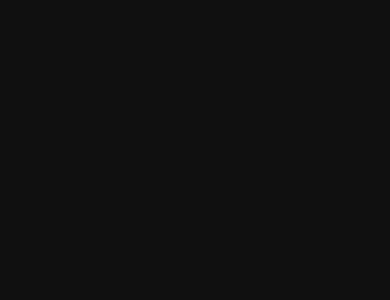
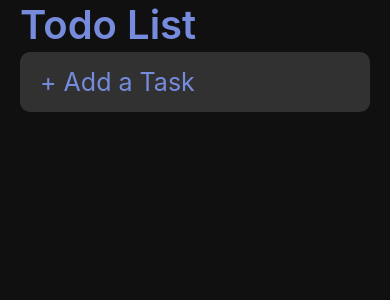
Before and after one commit to skylogin/study.react-native-todo, a React Native app: screen / in a window 390 px wide. Shown: the top 300 px of the page. Built offline with nearby package versions, Linux system fonts and the light colour scheme.

Commit message:
input 컴포넌트 키보드 추가

```diff
--- a/App.tsx
+++ b/App.tsx
@@ -1,21 +1,3 @@
-import React from 'react';
-import styled, { ThemeProvider } from 'styled-components/native';
+import App from './src/App';
 
-import { theme } from './src/theme';
-
-
-const Container = styled.View`
-  flex: 1;
-  background-color: ${({ theme: any }) => theme.background};
-  align-items: center;
-  justify-content: center;
-`;
-
-
-export default function App() {
-  return (
-    <ThemeProvider theme={theme}>
-      <Container />
-    </ThemeProvider>
-  );
-}
+export default App;
--- /dev/null
+++ b/src/App.tsx
@@ -0,0 +1,40 @@
+import React from 'react';
+import { StatusBar } from 'react-native';
+import styled, { ThemeProvider } from 'styled-components/native';
+
+import { theme } from './theme';
+
+import Input from './components/Input';
+
+const Container = styled.SafeAreaView`
+  flex: 1;
+  background-color: ${(props) => theme.background};
+  align-items: center;
+  justify-content: flex-start;
+`;
+
+const Title = styled.Text`
+  font-size: 40px;
+  font-weight: 600;
+  color: ${(props) => theme.main};
+  align-self: flex-start;
+  margin: 0px 20px;
+`;
+
+
+
+
+const App: React.FC = () => {
+  return (
+    <ThemeProvider theme={theme}>
+      <Container>
+        <StatusBar barStyle="light-content" backgroundColor={theme.background} />
+        <Title>Todo List</Title>
+        <Input placeholder="+ Add a Task" />
+      </Container>
+    </ThemeProvider>
+  );
+}
+
+
+export default App;
--- /dev/null
+++ b/src/components/Input.tsx
@@ -0,0 +1,43 @@
+import React from 'react';
+import { Dimensions } from 'react-native';
+import styled from 'styled-components/native';
+
+import { theme } from '../theme';
+
+const StyledInput = styled.TextInput.attrs(() => ({
+  placeholderTextColor: theme.main
+}))<{ width: number }>`
+  width: ${(props) => props.width - 40}px;
+  height: 60px;
+  margin: 3px 0;
+  padding: 15px 20px;
+  border-radius: 10px;
+  background-color: ${(props) => theme.itemBackground};
+  font-size: 25px;
+  color: ${(props) => theme.text};
+`;
+
+
+export type Props = {
+  placeholder: string;
+};
+
+const Input: React.FC<Props> = ({
+  placeholder
+}) => {
+  const width = Dimensions.get('window').width;
+
+  return (
+    <StyledInput
+      width={width}
+      placeholder={placeholder}
+      maxLength={50}
+      autoCapitalize="none"
+      autoCorrect={false}
+      returnKeyType="done"
+      keyboardAppearance="dark"
+    />
+  );
+};
+
+export default Input;
--- a/src/theme.ts
+++ b/src/theme.ts
@@ -1,7 +1,9 @@
-export const theme = {
-  background: '#101010',
-  itemBackground: '#313131',
-  main: '#778bdd',
-  text: '#cfcfcf',
-  done: '#616161',
-}
+import { ITheme } from "./theme.d";
+
+export const theme: ITheme = {
+  background: "#101010",
+  itemBackground: "#313131",
+  main: "#778bdd",
+  text: "#cfcfcf",
+  done: "#616161",
+};
```
Also changed, not shown: src/theme.d.ts (added, +7 -0 lines).
